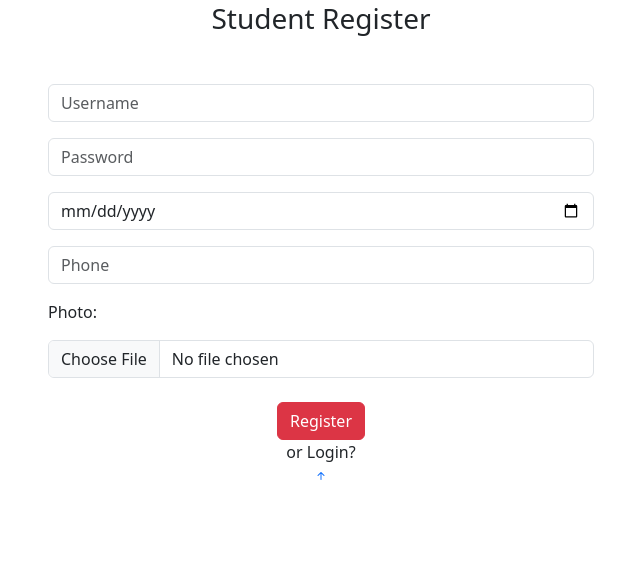
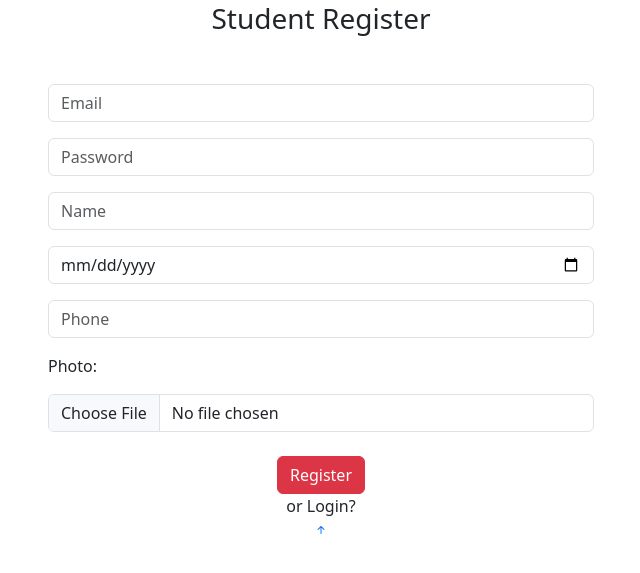
Before and after one commit to ahnas/zinfog, a Django app: page /register in a window 1280 px wide. Shown: the part 54-627 px from the top of the page, without its empty margins (319-959 px from the left). Run offline with Django 3.2, Linux system fonts and the light colour scheme; some libraries are stand-ins or nearby versions.

Commit message:
Student registration

```diff
--- a/student/views.py
+++ b/student/views.py
@@ -1,5 +1,8 @@
+from pty import STDOUT_FILENO
+import re
 from django.shortcuts import render
-
+from django.contrib.auth import authenticate, get_user_model,login  as auth_login,logout as auth_logout
+from .models import *
 # Create your views here.
 def studentlogin(request):
 
@@ -11,7 +14,22 @@ def studentlogin(request):
 
 
 def register(request):
-
+    if request.POST:
+        email = request.POST['username']
+        password = request.POST['password']
+        name = request.POST['name']
+        phone = request.POST['phone']
+        dob = request.POST['dob']
+        photo=request.FILES['photo']
+        get_user_model().objects.create_user(email,password)
+        user=User.objects.get(email=email)
+        student=Student()
+        student.user=user
+        student.name=name
+        student.dob=dob
+        student.phone=phone
+        student.image=photo
+        student.save()
     context={
         "is_studentRegister":True,
     }
--- a/templates/pages/register.html
+++ b/templates/pages/register.html
@@ -13,17 +13,19 @@
 
       <div class="row justify-content-center">
         <div class="col-lg-6 mt-4">
-          <form id="loginfORM" action="" method="POST" class="">
+          <form id="loginfORM" action="" method="POST" class="" enctype="multipart/form-data">
             {% csrf_token %}
 
 
            <div class="form-group mt-3">
-            <input type="text" class="form-control" name="username" placeholder="Username">
+            <input type="text" class="form-control" name="username" placeholder="Email">
           </div>
           <div class="form-group mt-3">
             <input type="text" class="form-control" name="password" placeholder="Password">
           </div>
-
+          <div class="form-group mt-3">
+            <input type="text" class="form-control" name="name" placeholder="Name">
+          </div>
           <div class="form-group mt-3">
             <input type="date" class="form-control" name="dob" placeholder="dob">
           </div>
@@ -35,7 +37,7 @@
             Photo:
           </div>
           <div class="form-group mt-3">
-            <input type="file" class="form-control" name="Photo" placeholder="Photo">
+            <input type="file" class="form-control" name="photo" placeholder="Photo">
           </div>
 
 
```
